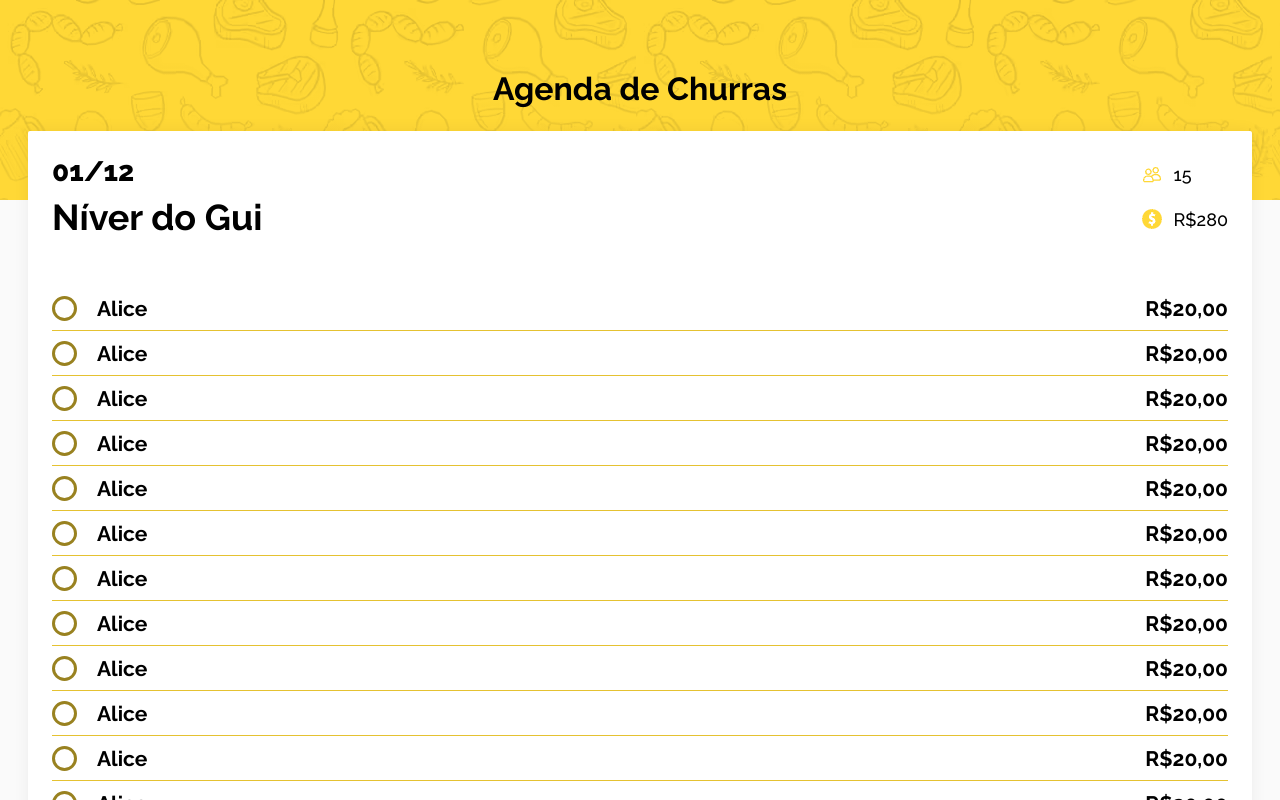
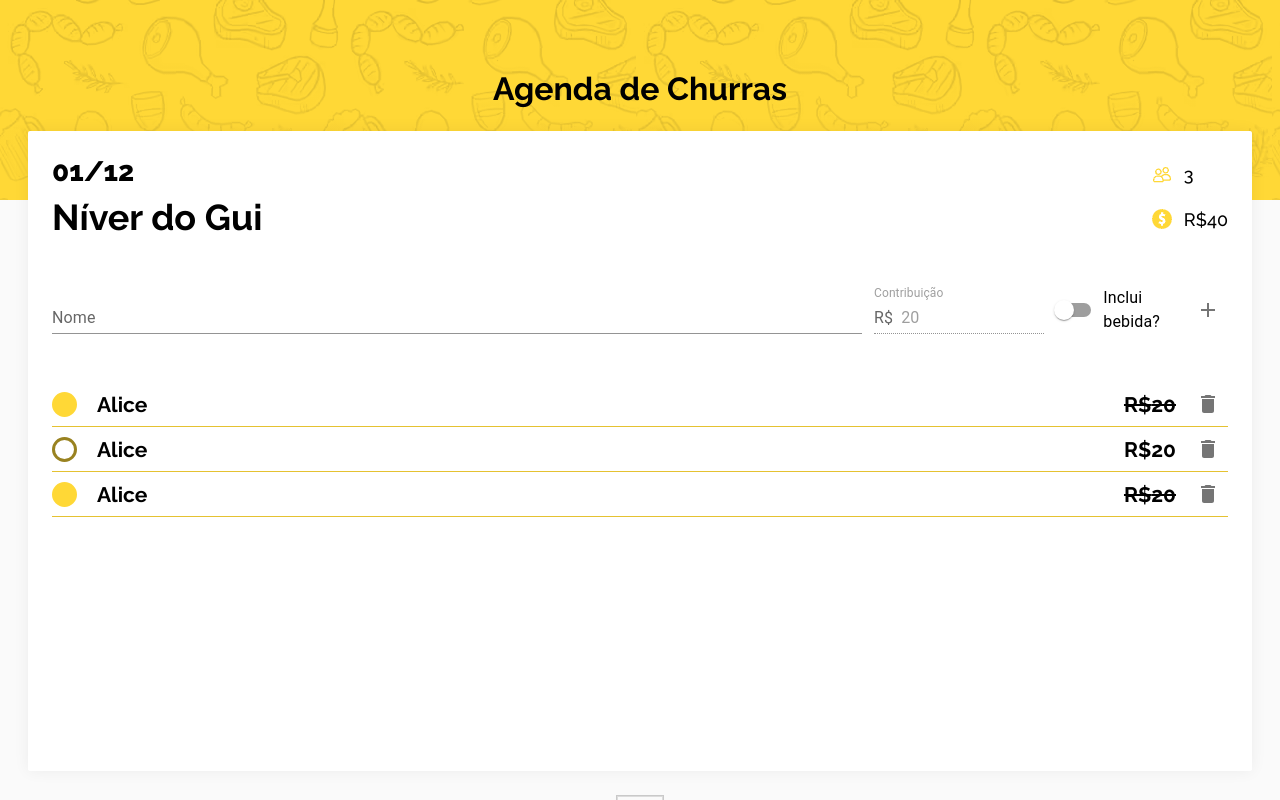
Before and after one commit to gabrielmendanha/trinca-bbq, a Next.js app: page /list/1 in a window 1280 px wide. Built offline with nearby package versions, Linux system fonts and the light colour scheme.

Commit message:
feat: user can create/remove people from Churras

```diff
--- a/src/app/(churras)/list/[slug]/page.tsx
+++ b/src/app/(churras)/list/[slug]/page.tsx
@@ -4,6 +4,7 @@ import BBqCard from "@/components/card";
 import {
   Container,
   ContributionWrapper,
+  CreatePerson,
   Detail,
   DetailsWrapper,
   Header,
@@ -18,9 +19,28 @@ import BBqIcon from "@/components/icon";
 import { useChurrasDetail } from "@/hooks/useChurrasDetail";
 import { TChurrasPerson } from "@/mocks/type";
 import BBqRadio from "@/components/radio";
+import {
+  FormControlLabel,
+  IconButton,
+  InputAdornment,
+  Switch,
+  TextField,
+} from "@mui/material";
+import Add from "@mui/icons-material/Add";
+import Delete from "@mui/icons-material/Delete";
 
 export default function Details() {
-  const { checked, check, currentChurras } = useChurrasDetail();
+  const {
+    check,
+    currentChurras,
+    name,
+    setName,
+    contrib,
+    withDrinks,
+    setWithDrinks,
+    addPerson,
+    deletePerson,
+  } = useChurrasDetail();
 
   return (
     <Wrapper>
@@ -29,37 +49,71 @@ export default function Details() {
           <Header>
             <HeaderInfos>
               <BBqTypography tag={"h2"} size={"subtitle"}>
-                01/12
+                {currentChurras?.date}
               </BBqTypography>
               <BBqTypography
                 tag={"span"}
                 size={"supertitle"}
                 weight={"regular"}
               >
-                Níver do Gui
+                {currentChurras?.description}
               </BBqTypography>
             </HeaderInfos>
             <DetailsWrapper>
               <Detail>
                 <BBqIcon name={"contact"} />{" "}
                 <BBqTypography tag={"span"} weight={"light"}>
-                  15
+                  {currentChurras?.invitees}
                 </BBqTypography>
               </Detail>
 
               <Detail>
                 <BBqIcon name={"moneySign"} />{" "}
                 <BBqTypography tag={"span"} weight={"light"}>
-                  R$280
+                  R${currentChurras?.total}
                 </BBqTypography>
               </Detail>
             </DetailsWrapper>
           </Header>
+          <CreatePerson>
+            <TextField
+              value={name}
+              onChange={(event) => setName(event.target.value)}
+              label="Nome"
+              variant="standard"
+              fullWidth
+            />
+            <TextField
+              value={contrib}
+              disabled
+              label="Contribuição"
+              variant="standard"
+              InputProps={{
+                startAdornment: (
+                  <InputAdornment position="start">R$</InputAdornment>
+                ),
+              }}
+            />
+            <FormControlLabel
+              control={
+                <Switch
+                  checked={withDrinks}
+                  onChange={(event) => setWithDrinks(event.target.checked)}
+                />
+              }
+              label="Inclui bebida?"
+            />
+            <IconButton onClick={addPerson}>
+              <Add />
+            </IconButton>
+          </CreatePerson>
           <List>
-            {currentChurras.persons?.map((person: TChurrasPerson) => (
-              <ListItem key={person.id} onClick={() => check(person.id)}>
-                <NameContainer>
-                  <BBqRadio isActive={checked[person.id]} />
+            {currentChurras?.persons
+              ?.toReversed()
+              .map((person: TChurrasPerson) => (
+                <ListItem key={person.id}>
+                  <NameContainer onClick={() => check(person.id)}>
+                    <BBqRadio isActive={person.hasContributed} />
                     <BBqTypography
                       tag={"span"}
                       size={"description"}
@@ -68,14 +122,17 @@ export default function Details() {
                       {person.name}
                     </BBqTypography>
                   </NameContainer>
-                <ContributionWrapper isChecked={checked[person.id]}>
+                  <ContributionWrapper isChecked={person.hasContributed}>
                     <BBqTypography
                       tag={"span"}
                       size={"description"}
                       weight={"regular"}
                     >
-                    {person.contribution}
+                      R${person.contribution}
                     </BBqTypography>
+                    <IconButton onClick={() => deletePerson(person.id)}>
+                      <Delete />
+                    </IconButton>
                   </ContributionWrapper>
                 </ListItem>
               ))}
--- a/src/app/(churras)/list/[slug]/styled.tsx
+++ b/src/app/(churras)/list/[slug]/styled.tsx
@@ -6,7 +6,7 @@ import theme from "@/constants/theme";
 export const Wrapper = styled.div`
   display: flex;
   flex-wrap: wrap;
-  height: auto;
+  min-height: 80vh;
   margin-top: ${theme.spacing.linguica};
   margin-bottom: ${theme.spacing.linguica};
 `;
@@ -48,7 +48,6 @@ export const List = styled.ul`
 
 export const ListItem = styled.li`
   align-items: center;
-  cursor: pointer;
   display: flex;
   justify-content: space-between;
   height: 45px;
@@ -56,6 +55,9 @@ export const ListItem = styled.li`
 `;
 
 export const ContributionWrapper = styled.div<{ isChecked: boolean }>`
+  align-items: center;
+  display: flex;
+  gap: ${theme.spacing.paoAlho};
   span {
     text-decoration: ${({ isChecked }) =>
       isChecked ? "line-through" : "inherit"};
@@ -64,5 +66,13 @@ export const ContributionWrapper = styled.div<{ isChecked: boolean }>`
 
 export const NameContainer = styled.div`
   display: flex;
+  cursor: pointer;
   gap: ${theme.spacing.abacaxi};
 `;
+
+export const CreatePerson = styled.div`
+  align-items: center;
+  display: flex;
+  flex-direction: row;
+  gap: ${theme.spacing.paoAlho};
+`;
--- a/src/app/layout.tsx
+++ b/src/app/layout.tsx
@@ -13,6 +13,7 @@ import {
   Wrapper,
 } from "@/app/styled";
 import BBqTypography from "@/components/typography";
+import { Providers } from "@/providers/providers";
 
 export const metadata: Metadata = {
   title: "Agenda de Churras",
@@ -33,6 +34,7 @@ export default function RootLayout({
   return (
     <html lang="pt-BR" className={raleway.className}>
       <body>
+        <Providers>
           <Wrapper>
             <AbsoluteDiv>
               <RelativeDiv>
@@ -58,6 +60,7 @@ export default function RootLayout({
               </RelativeDiv>
             </AbsoluteDiv>
           </Wrapper>
+        </Providers>
       </body>
     </html>
   );
--- a/src/components/card/index.tsx
+++ b/src/components/card/index.tsx
@@ -9,7 +9,12 @@ export default function BBqCard({
   children,
 }: BBqCardProps) {
   return (
-    <Card width={width} height={height} hasCursor={hasCursor} onClick={onClick}>
+    <Card
+      width={width}
+      height={height}
+      $hasCursor={hasCursor}
+      onClick={onClick}
+    >
       {children}
     </Card>
   );
--- /dev/null
+++ b/src/constants/churras.tsx
@@ -0,0 +1,4 @@
+export const CChurras = {
+  WITHOUT_DRINKS: 20,
+  WITH_DRINKS: 50,
+};
--- /dev/null
+++ b/src/context/churras.tsx
@@ -0,0 +1,9 @@
+"use client";
+
+import { createContext, Dispatch, SetStateAction } from "react";
+import { TChurras } from "@/mocks/type";
+
+export const ChurrasContext = createContext<{
+  churras: TChurras[];
+  setChurras: Dispatch<SetStateAction<TChurras[]>>;
+}>({ churras: [], setChurras: () => [] });
--- a/src/hooks/useChurrasDetail.tsx
+++ b/src/hooks/useChurrasDetail.tsx
@@ -1,30 +1,127 @@
 "use client";
 
-import { useEffect, useState } from "react";
+import { useContext, useEffect, useState } from "react";
 import { useParams } from "next/navigation";
-import { Churras } from "@/mocks/churras";
 import { TChurras } from "@/mocks/type";
+import { ChurrasContext } from "@/context/churras";
+import { CChurras } from "@/constants/churras";
 
 export function useChurrasDetail() {
   const params = useParams();
-  const [checked, setChecked] = useState([false]);
+  const { churras, setChurras } = useContext(ChurrasContext);
   const [currentChurras, setCurrentChurras] = useState({} as TChurras);
+  const [name, setName] = useState("");
+  const [contrib, setContrib] = useState(CChurras.WITHOUT_DRINKS);
+  const [withDrinks, setWithDrinks] = useState(false);
+
+  const getPersonIndex = (personId: number): number => {
+    return currentChurras.persons.findIndex(({ id }) => {
+      return id === personId;
+    });
+  };
+
+  const getChurrasIndex = (): number => {
+    return churras.findIndex(({ id }) => {
+      return id === currentChurras?.id;
+    });
+  };
+
+  const getChurrasObj = (id: string | string[]): TChurras | undefined => {
+    return churras.find((item: TChurras) => {
+      return item.id === +id;
+    });
+  };
 
   useEffect(() => {
     if (params.slug) {
-      const id = params.slug;
-      const churras = Churras.find((item: TChurras) => {
-        return item.id === +id;
-      });
-
-      setCurrentChurras(churras as TChurras);
+      const current = getChurrasObj(params.slug);
+      setCurrentChurras(current as TChurras);
     }
   }, [params.slug]);
 
+  useEffect(() => {
+    if (withDrinks) {
+      setContrib(CChurras.WITH_DRINKS);
+      return;
+    }
+
+    setContrib(CChurras.WITHOUT_DRINKS);
+  }, [withDrinks]);
+
   const check = (personId: number) => {
-    checked[personId] = !checked[personId];
-    setChecked([...checked]);
+    const personIndex = getPersonIndex(personId);
+
+    const churrasIndex = getChurrasIndex();
+
+    const person = currentChurras.persons[personIndex];
+
+    person.hasContributed = !person.hasContributed;
+
+    if (person.hasContributed) {
+      currentChurras.total += person.contribution;
+    } else {
+      currentChurras.total -= person.contribution;
+    }
+
+    churras[churrasIndex] = currentChurras;
+
+    setCurrentChurras({ ...currentChurras });
+    setChurras([...churras]);
   };
 
-  return { check, checked, currentChurras };
+  const createPersonObject = () => {
+    const id =
+      currentChurras.persons.length > 0
+        ? currentChurras.persons[currentChurras.persons.length - 1].id + 1
+        : 1;
+    return {
+      id,
+      name: name ? name : `Convidado ${id}`,
+      contribution: contrib,
+      hasContributed: false,
+    };
+  };
+
+  const addPerson = () => {
+    const churrasIndex = getChurrasIndex();
+
+    currentChurras.persons.push(createPersonObject());
+    currentChurras.invitees += 1;
+
+    churras[churrasIndex] = currentChurras;
+
+    setCurrentChurras({ ...currentChurras });
+    setChurras([...churras]);
+  };
+
+  const deletePerson = (personId: number) => {
+    const index = getPersonIndex(personId);
+    const churrasIndex = getChurrasIndex();
+
+    const person = currentChurras.persons[index];
+
+    if (person.hasContributed) {
+      currentChurras.total -= person.contribution;
+    }
+
+    currentChurras.invitees -= 1;
+    currentChurras.persons.splice(index, 1);
+
+    churras[churrasIndex] = currentChurras;
+
+    setCurrentChurras({ ...currentChurras });
+    setChurras([...churras]);
+  };
+
+  return {
+    check,
+    currentChurras,
+    name,
+    setName,
+    contrib,
+    withDrinks,
+    setWithDrinks,
+    addPerson,
+    deletePerson,
+  };
 }
--- a/src/mocks/churras.ts
+++ b/src/mocks/churras.ts
@@ -1,102 +1,60 @@
 import { TChurras } from "@/mocks/type";
+
+export const mockChurras = [
+  {
+    id: 1,
+    date: "01/12",
+    description: "Níver do Gui",
+    invitees: 3,
+    total: 40,
+    persons: [
+      {
+        id: 1,
+        name: "Alice",
+        contribution: 20.0,
+        hasContributed: true,
+      },
+      {
+        id: 2,
+        name: "Alice",
+        contribution: 20.0,
+        hasContributed: false,
+      },
+      {
+        id: 3,
+        name: "Alice",
+        contribution: 20.0,
+        hasContributed: true,
+      },
+    ],
+  },
+];
 
 export const Churras: TChurras[] = [
   {
     id: 1,
     date: "01/12",
     description: "Níver do Gui",
-    invitees: 18,
-    total: "R$280",
+    invitees: 3,
+    total: 40,
     persons: [
       {
         id: 1,
         name: "Alice",
-        contribution: "R$20,00",
+        contribution: 20.0,
+        hasContributed: true,
       },
       {
         id: 2,
         name: "Alice",
-        contribution: "R$20,00",
+        contribution: 20.0,
+        hasContributed: false,
       },
       {
         id: 3,
         name: "Alice",
-        contribution: "R$20,00",
-      },
-      {
-        id: 4,
-        name: "Alice",
-        contribution: "R$20,00",
-      },
-      {
-        id: 5,
-        name: "Alice",
-        contribution: "R$20,00",
-      },
-      {
-        id: 6,
-        name: "Alice",
-        contribution: "R$20,00",
-      },
-      {
-        id: 7,
-        name: "Alice",
-        contribution: "R$20,00",
-      },
-      {
-        id: 8,
-        name: "Alice",
-        contribution: "R$20,00",
-      },
-      {
-        id: 9,
-        name: "Alice",
-        contribution: "R$20,00",
-      },
-      {
-        id: 10,
-        name: "Alice",
-        contribution: "R$20,00",
-      },
-      {
-        id: 11,
-        name: "Alice",
-        contribution: "R$20,00",
-      },
-      {
-        id: 12,
-        name: "Alice",
-        contribution: "R$20,00",
-      },
-      {
-        id: 13,
-        name: "Alice",
-        contribution: "R$20,00",
-      },
-      {
-        id: 14,
-        name: "Alice",
-        contribution: "R$20,00",
-      },
-      {
-        id: 15,
-        name: "Alice",
-        contribution: "R$20,00",
-      },
-      {
-        id: 16,
-        name: "Alice",
-        contribution: "R$20,00",
-      },
-      {
-        id: 17,
-        name: "Alice",
-        contribution: "R$20,00",
-      },
-      {
-        id: 18,
-        name: "Alice",
-        contribution: "R$20,00",
+        contribution: 20.0,
+        hasContributed: true,
       },
     ],
   },
@@ -104,98 +62,38 @@ export const Churras: TChurras[] = [
     id: 2,
     date: "23/12",
     description: "Final de Ano",
-    invitees: 28,
-    total: "R$400",
+    invitees: 5,
+    total: 20,
     persons: [
       {
         id: 1,
         name: "Alice",
-        contribution: "R$20,00",
+        contribution: 20.0,
+        hasContributed: false,
       },
       {
         id: 2,
         name: "Alice",
-        contribution: "R$20,00",
+        contribution: 20.0,
+        hasContributed: false,
       },
       {
         id: 3,
         name: "Alice",
-        contribution: "R$20,00",
+        contribution: 20.0,
+        hasContributed: true,
       },
       {
         id: 4,
         name: "Alice",
-        contribution: "R$20,00",
+        contribution: 20.0,
+        hasContributed: false,
       },
       {
         id: 5,
         name: "Alice",
-        contribution: "R$20,00",
-      },
-      {
-        id: 6,
-        name: "Alice",
-        contribution: "R$20,00",
-      },
-      {
-        id: 7,
-        name: "Alice",
-        contribution: "R$20,00",
-      },
-      {
-        id: 8,
-        name: "Alice",
-        contribution: "R$20,00",
-      },
-      {
-        id: 9,
-        name: "Alice",
-        contribution: "R$20,00",
-      },
-      {
-        id: 10,
-        name: "Alice",
-        contribution: "R$20,00",
-      },
-      {
-        id: 11,
-        name: "Alice",
-        contribution: "R$20,00",
-      },
-      {
-        id: 12,
-        name: "Alice",
-        contribution: "R$20,00",
-      },
-      {
-        id: 13,
-        name: "Alice",
-        contribution: "R$20,00",
-      },
-      {
-        id: 14,
-        name: "Alice",
-        contribution: "R$20,00",
-      },
-      {
-        id: 15,
-        name: "Alice",
-        contribution: "R$20,00",
-      },
-      {
-        id: 16,
-        name: "Alice",
-        contribution: "R$20,00",
-      },
-      {
-        id: 17,
-        name: "Alice",
-        contribution: "R$20,00",
-      },
-      {
-        id: 18,
-        name: "Alice",
-        contribution: "R$20,00",
+        contribution: 20.0,
+        hasContributed: false,
       },
     ],
   },
@@ -203,98 +101,14 @@ export const Churras: TChurras[] = [
     id: 3,
     date: "06/01",
     description: "Sem motivo",
-    invitees: 28,
-    total: "R$140",
+    invitees: 1,
+    total: 0,
     persons: [
       {
         id: 1,
         name: "Alice",
-        contribution: "R$20,00",
-      },
-      {
-        id: 2,
-        name: "Alice",
-        contribution: "R$20,00",
-      },
-      {
-        id: 3,
-        name: "Alice",
-        contribution: "R$20,00",
-      },
-      {
-        id: 4,
-        name: "Alice",
-        contribution: "R$20,00",
-      },
-      {
-        id: 5,
-        name: "Alice",
-        contribution: "R$20,00",
-      },
-      {
-        id: 6,
-        name: "Alice",
-        contribution: "R$20,00",
-      },
-      {
-        id: 7,
-        name: "Alice",
-        contribution: "R$20,00",
-      },
-      {
-        id: 8,
-        name: "Alice",
-        contribution: "R$20,00",
-      },
-      {
-        id: 9,
-        name: "Alice",
-        contribution: "R$20,00",
-      },
-      {
-        id: 10,
-        name: "Alice",
-        contribution: "R$20,00",
-      },
-      {
-        id: 11,
-        name: "Alice",
-        contribution: "R$20,00",
-      },
-      {
-        id: 12,
-        name: "Alice",
-        contribution: "R$20,00",
-      },
-      {
-        id: 13,
-        name: "Alice",
-        contribution: "R$20,00",
-      },
-      {
-        id: 14,
-        name: "Alice",
-        contribution: "R$20,00",
-      },
-      {
-        id: 15,
-        name: "Alice",
-        contribution: "R$20,00",
-      },
-      {
-        id: 16,
-        name: "Alice",
-        contribution: "R$20,00",
-      },
-      {
-        id: 17,
-        name: "Alice",
-        contribution: "R$20,00",
-      },
-      {
-        id: 18,
-        name: "Alice",
-        contribution: "R$20,00",
+        contribution: 20.0,
+        hasContributed: false,
       },
     ],
   },
--- a/src/mocks/type.ts
+++ b/src/mocks/type.ts
@@ -3,12 +3,13 @@ export interface TChurras {
   date: string | undefined;
   description: string;
   invitees: number;
-  total: string;
+  total: number;
   persons: TChurrasPerson[];
 }
 
 export interface TChurrasPerson {
   id: number;
   name: string;
-  contribution: string;
+  contribution: number;
+  hasContributed: boolean;
 }
```
Also changed, not shown: src/hooks/useChurras.tsx (+4 -4 lines), src/providers/providers.tsx (added, +15 -0 lines), 1 other file (tests, documents, lock files or other folders). Lines whose indentation alone changed are shown as unchanged.
